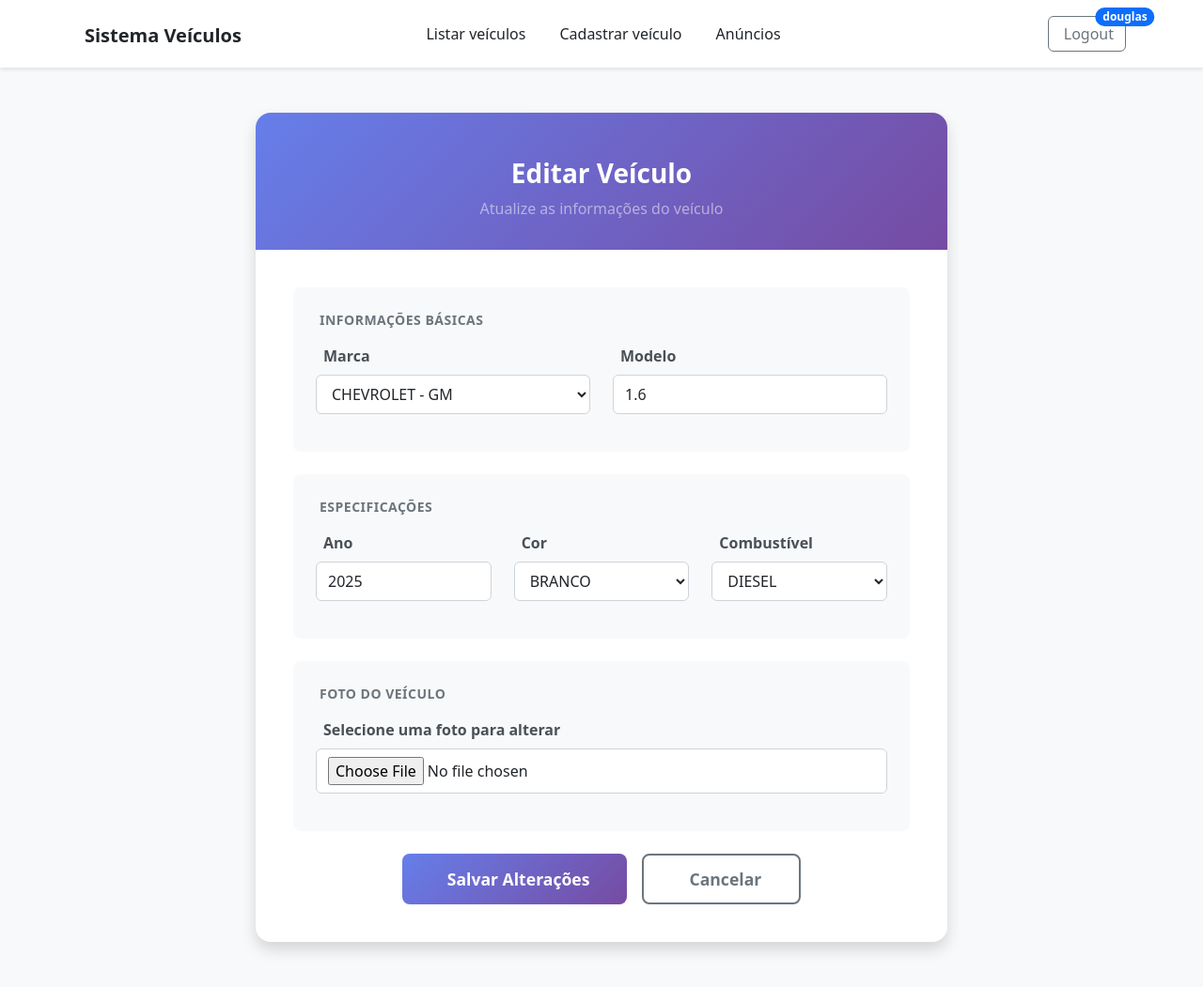
After one commit to douglasalvesc/web_mobile, a Django app: page /veiculo/editar/1/ in a window 1280 px wide. The commit adds this page. Shown: the whole page at 94% size. Run offline with Django 5.2, Linux system fonts and the light colour scheme; a user stored in the database is signed in; data comes from the database, SQL or seed files in the repository; both versions use the stored data as it was after the commit; some libraries are stand-ins or nearby versions.

Commit message:
feat: Implement vehicle edit and delete features

```diff
--- a/sistema/templates/base.html
+++ b/sistema/templates/base.html
@@ -62,7 +62,6 @@
     </style>
 
     {% block css_local %}{% endblock %}
-    {% block javascript_local %}{% endblock %}
 </head>
 
 <body>
@@ -115,5 +114,8 @@
     <div id="conteudo">
         {% block conteudo %}{% endblock %}
     </div>
+    <script src="{% static 'js/jquery.js' %}"></script>
+    <script src="{% static 'js/bootstrap.js' %}"></script>
+    {% block javascript_local %}{% endblock %}
 </body>
 </html>
--- /dev/null
+++ b/sistema/templates/veiculo/editar.html
@@ -0,0 +1,206 @@
+{% extends "../base.html"%}
+
+{% block titulo %}Edição de Veículo{% endblock %}
+
+{% block css_local %}
+<style>
+    select, input[type="text"], input[type="number"], textarea, input[type="file"] {
+        width: 100%;
+        padding: 0.5rem 0.75rem;
+        font-size: 1rem;
+        line-height: 1.5;
+        color: #212529;
+        background-color: #fff;
+        border: 1px solid #ced4da;
+        border-radius: 0.375rem;
+        transition: border-color 0.15s ease-in-out, box-shadow 0.15s ease-in-out;
+    }
+
+    select:focus, input[type="text"]:focus, input[type="number"]:focus, textarea:focus, input[type="file"]:focus {
+        color: #212529;
+        background-color: #fff;
+        border-color: #86b7fe;
+        outline: 0;
+        box-shadow: 0 0 0 0.25rem rgba(13, 110, 253, 0.25);
+    }
+
+    .form-label {
+        margin-bottom: 0.5rem;
+        font-weight: 600;
+        color: #495057;
+        display: block;
+    }
+
+    .form-label i {
+        color: #0d6efd;
+        margin-right: 0.5rem;
+    }
+
+    .form-card {
+        background: white;
+        border-radius: 1rem;
+        box-shadow: 0 0.5rem 1rem rgba(0, 0, 0, 0.15);
+        overflow: hidden;
+    }
+
+    .form-header {
+        background: linear-gradient(135deg, #667eea 0%, #764ba2 100%);
+        padding: 2rem;
+        text-align: center;
+    }
+
+    .form-header h3 {
+        color: white;
+        margin: 0;
+        font-size: 1.75rem;
+        font-weight: 700;
+    }
+
+    .form-header i {
+        font-size: 3rem;
+        color: white;
+        margin-bottom: 1rem;
+        display: block;
+    }
+
+    .form-body {
+        padding: 2.5rem;
+    }
+
+    .form-section {
+        background: #f8f9fa;
+        padding: 1.5rem;
+        border-radius: 0.5rem;
+        margin-bottom: 1.5rem;
+    }
+
+    .form-section-title {
+        font-size: 0.875rem;
+        font-weight: 700;
+        text-transform: uppercase;
+        color: #6c757d;
+        margin-bottom: 1rem;
+        letter-spacing: 0.5px;
+    }
+
+    .btn-submit {
+        background: linear-gradient(135deg, #667eea 0%, #764ba2 100%);
+        border: none;
+        padding: 0.75rem 2.5rem;
+        font-size: 1.1rem;
+        font-weight: 600;
+        border-radius: 0.5rem;
+        transition: transform 0.2s, box-shadow 0.2s;
+    }
+
+    .btn-submit:hover {
+        transform: translateY(-2px);
+        box-shadow: 0 0.5rem 1rem rgba(102, 126, 234, 0.4);
+        background: linear-gradient(135deg, #764ba2 0%, #667eea 100%);
+    }
+
+    .btn-cancel {
+        padding: 0.75rem 2.5rem;
+        font-size: 1.1rem;
+        font-weight: 600;
+        border-radius: 0.5rem;
+        border: 2px solid #6c757d;
+        transition: all 0.2s;
+    }
+
+    .btn-cancel:hover {
+        background-color: #6c757d;
+        color: white;
+        transform: translateY(-2px);
+    }
+</style>
+{% endblock %}
+
+{% block conteudo %}
+<div class="container py-5">
+    <div class="row justify-content-center">
+        <div class="col-lg-9 col-xl-8">
+            <div class="form-card">
+                <div class="form-header">
+                    <i class="fas fa-edit"></i>
+                    <h3>Editar Veículo</h3>
+                    <p class="text-white-50 mb-0 mt-2">Atualize as informações do veículo</p>
+                </div>
+
+                <div class="form-body">
+                    <form method="post" enctype="multipart/form-data">
+                        {% csrf_token %}
+
+                        <div class="form-section">
+                            <div class="form-section-title">
+                                <i class="fas fa-info-circle me-1"></i> Informações Básicas
+                            </div>
+                            <div class="row">
+                                <div class="col-md-6 mb-3">
+                                    <label for="id_marca" class="form-label">
+                                        <i class="fas fa-tag"></i>Marca
+                                    </label>
+                                    {{ form.marca }}
+                                </div>
+                                <div class="col-md-6 mb-3">
+                                    <label for="id_modelo" class="form-label">
+                                        <i class="fas fa-car-side"></i>Modelo
+                                    </label>
+                                    {{ form.modelo }}
+                                </div>
+                            </div>
+                        </div>
+
+                        <div class="form-section">
+                            <div class="form-section-title">
+                                <i class="fas fa-cog me-1"></i> Especificações
+                            </div>
+                            <div class="row">
+                                <div class="col-md-4 mb-3">
+                                    <label for="id_ano" class="form-label">
+                                        <i class="fas fa-calendar"></i>Ano
+                                    </label>
+                                    {{ form.ano }}
+                                </div>
+                                <div class="col-md-4 mb-3">
+                                    <label for="id_cor" class="form-label">
+                                        <i class="fas fa-palette"></i>Cor
+                                    </label>
+                                    {{ form.cor }}
+                                </div>
+                                <div class="col-md-4 mb-3">
+                                    <label for="id_combustivel" class="form-label">
+                                        <i class="fas fa-gas-pump"></i>Combustível
+                                    </label>
+                                    {{ form.combustivel }}
+                                </div>
+                            </div>
+                        </div>
+
+                        <div class="form-section">
+                            <div class="form-section-title">
+                                <i class="fas fa-camera me-1"></i> Foto do Veículo
+                            </div>
+                            <div class="mb-3">
+                                <label for="id_foto" class="form-label">
+                                    <i class="fas fa-image"></i>Selecione uma foto para alterar
+                                </label>
+                                {{ form.foto }}
+                            </div>
+                        </div>
+
+                        <div class="d-flex gap-3 justify-content-center mt-4">
+                            <button type="submit" class="btn btn-primary btn-submit">
+                                <i class="fas fa-save me-2"></i>Salvar Alterações
+                            </button>
+                            <a href="{% url 'listar-veiculos' %}" class="btn btn-outline-secondary btn-cancel">
+                                <i class="fas fa-times me-2"></i>Cancelar
+                            </a>
+                        </div>
+                    </form>
+                </div>
+            </div>
+        </div>
+    </div>
+</div>
+{% endblock %}
--- a/sistema/veiculo/urls.py
+++ b/sistema/veiculo/urls.py
@@ -1,9 +1,11 @@
 from django.shortcuts import render, redirect
 from django.urls import path
-from veiculo.views import *
+from .views import CriarVeiculos, ListarVeiculos, FotoVeiculo, EditarVeiculo, ExcluirVeiculo
 
 urlpatterns = [
     path('', ListarVeiculos.as_view(), name='listar-veiculos'),
     path('novo/', CriarVeiculos.as_view(), name='criar-veiculos'),
+    path('editar/<int:pk>/', EditarVeiculo.as_view(), name='editar-veiculo'),
+    path('excluir/<int:pk>/', ExcluirVeiculo.as_view(), name='excluir-veiculo'),
     path('fotos/<str:arquivo>/', FotoVeiculo.as_view(), name='fotos-veiculos'),
 ]
--- a/sistema/veiculo/views.py
+++ b/sistema/veiculo/views.py
@@ -1,5 +1,5 @@
 # -*- coding: utf-8 -*-
-from django.views.generic import ListView, CreateView
+from django.views.generic import ListView, CreateView, UpdateView, DeleteView, UpdateView, DeleteView
 from veiculo.models import Veiculo
 from veiculo.forms import FormularioVeiculo
 from datetime import datetime
@@ -44,3 +44,20 @@ class FotoVeiculo(View):
             raise Http404("Foto não encontrada ou acesso não autorizado!")
         except Exception as exception:
             raise exception
+
+class EditarVeiculo(LoginRequiredMixin, UpdateView):
+    """
+    View para a edição de veículos
+    """
+    model = Veiculo
+    form_class = FormularioVeiculo
+    template_name = 'veiculo/editar.html'
+    success_url = reverse_lazy('listar-veiculos')
+
+class ExcluirVeiculo(LoginRequiredMixin, DeleteView):
+    """
+    View para a exclusão de veículos
+    """
+    model = Veiculo
+    template_name = 'veiculo/veiculo_confirm_delete.html'
+    success_url = reverse_lazy('listar-veiculos')
```
Also changed, not shown: sistema/templates/veiculo/listar.html (+52 -11 lines), sistema/templates/veiculo/veiculo_confirm_delete.html (added, +33 -0 lines), sistema/db.sqlite3.
